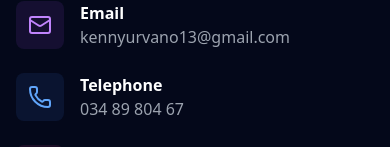
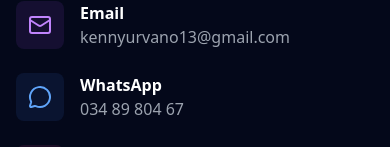
Before and after one commit to KennyU13/KennyU13.github.io, a React (Vite) app: page /contact in a window 390 px wide. Shown: the part 223-370 px from the top of the page. Built offline with nearby package versions, Linux system fonts and the light colour scheme.

Commit message:
Update contact phone to WhatsApp

```diff
--- a/src/pages/Contact/Contact.jsx
+++ b/src/pages/Contact/Contact.jsx
@@ -1,5 +1,5 @@
 import { useState } from "react";
-import { Send, Phone, MapPin, Mail } from "lucide-react";
+import { Send, MessageCircle, MapPin, Mail } from "lucide-react";
 
 export default function Contact() {
   const [formData, setFormData] = useState({
@@ -93,11 +93,18 @@
 
                 <div className="flex items-center space-x-4">
                   <div className="bg-blue-500/10 p-3 rounded-lg">
-                    <Phone className="w-6 h-6 text-blue-400" />
+                    <MessageCircle className="w-6 h-6 text-blue-400" />
                   </div>
                   <div>
-                    <h3 className="font-semibold">Telephone</h3>
-                    <p className="text-gray-400">034 89 804 67</p>
+                    <h3 className="font-semibold">WhatsApp</h3>
+                    <a
+                      href="https://wa.me/261348980467"
+                      target="_blank"
+                      rel="noopener noreferrer"
+                      className="text-gray-400 transition-colors hover:text-blue-300"
+                    >
+                      034 89 804 67
+                    </a>
                   </div>
                 </div>
 
```
Also changed, not shown: 1 other file (tests, documents, lock files or other folders).
